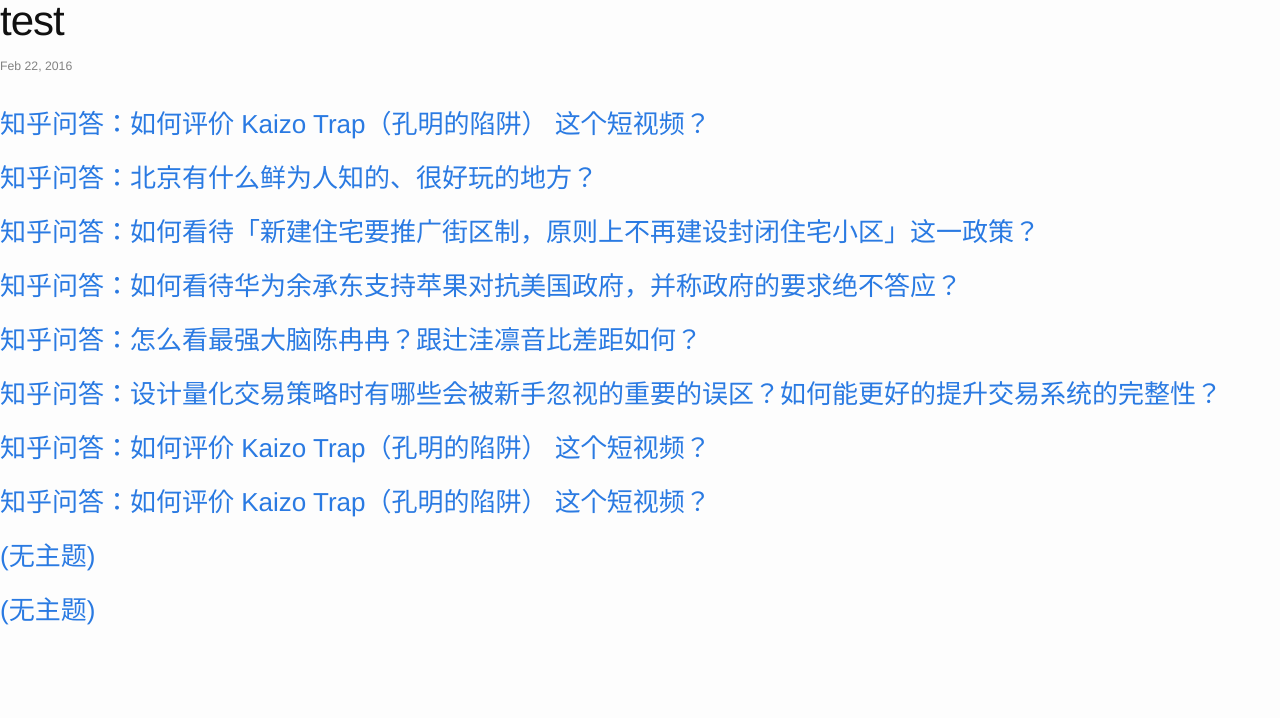
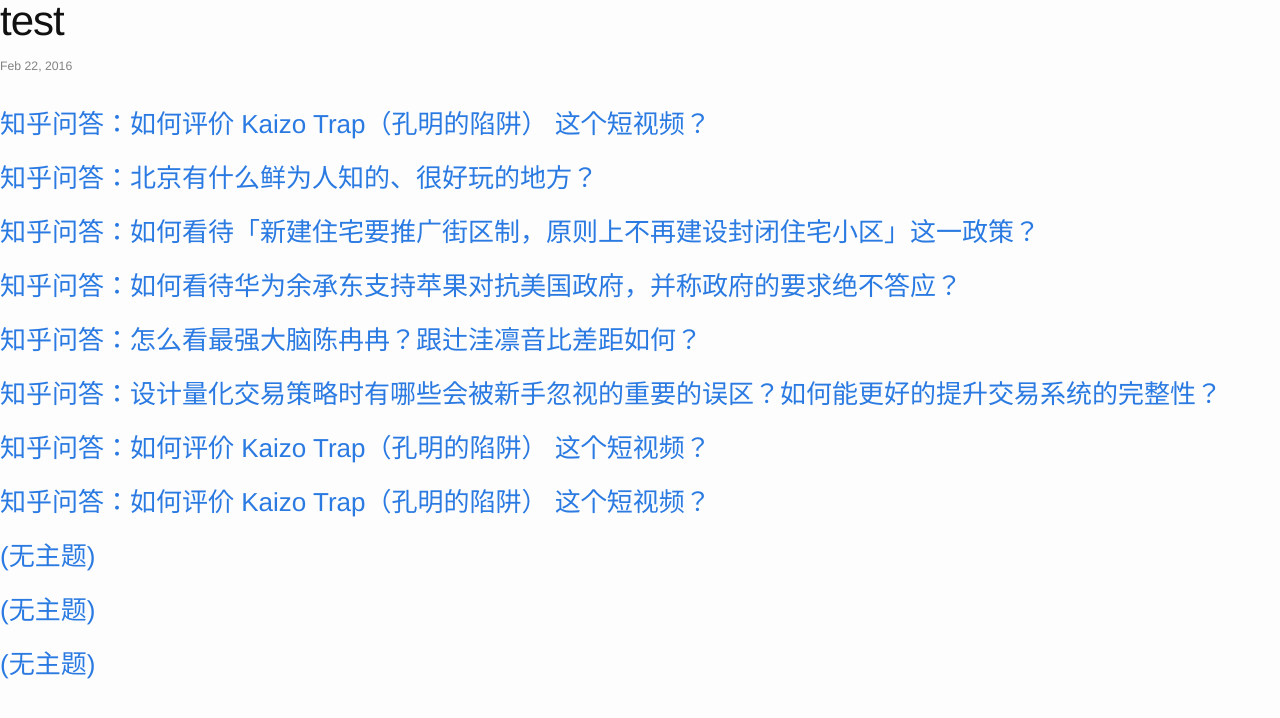
Before and after one commit to cnwarden/cnwarden.github.io, a Jekyll site: the page built from _posts/2016-02-22-test.markdown, in a window 1280 px wide. Shown: the top 718 px of the page. Built offline with Jekyll 4.4.1, drawn with Linux system fonts in a browser that asks for light colours.

Commit message:
auto commit

```diff
--- a/_posts/2016-02-22-test.markdown
+++ b/_posts/2016-02-22-test.markdown
@@ -24,3 +24,5 @@ categories: update
 ### [(无主题)](None)
 
 ### [(无主题)](None)
+
+### [(无主题)](https://mp.weixin.qq.com/s?__biz=MzA4MTI4MDQzNQ==&mid=401888751&idx=1&sn=5eedd24e142591c14d14b6df6feff770&scene=0&key=710a5d99946419d9b9c2e634d7dc028d84e1803730e4651333b63a187de16b60140cb458365caab83379cf6b846a9a14&ascene=7&uin=MjI4OTg2NjU%3D&devicetype=android-21&version=26030d33&nettype=cmnet&pass_ticket=4babP2Z%2B0aOBs83rgrsmfwSa0hppbQCXFYjvXwYCdAw%3D)
```
